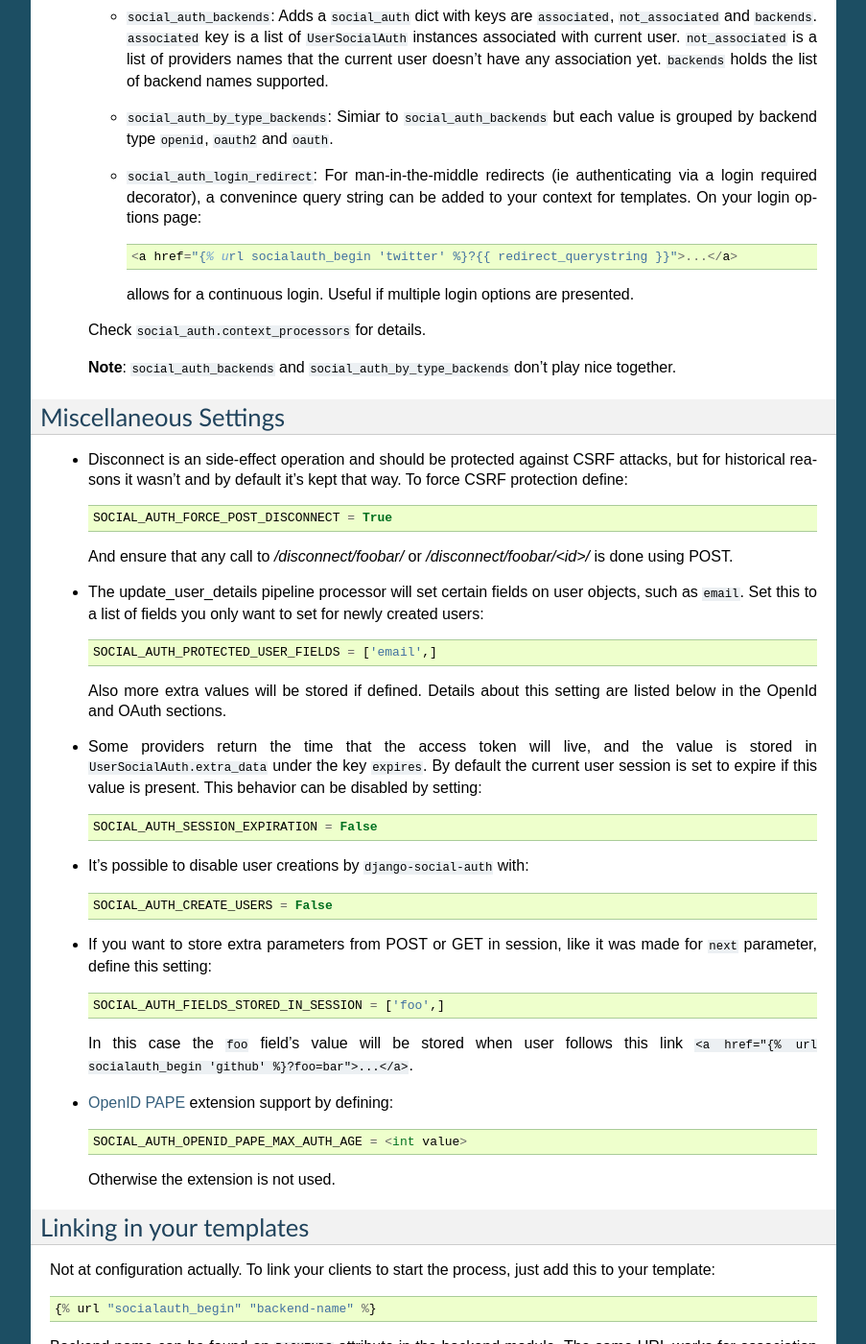
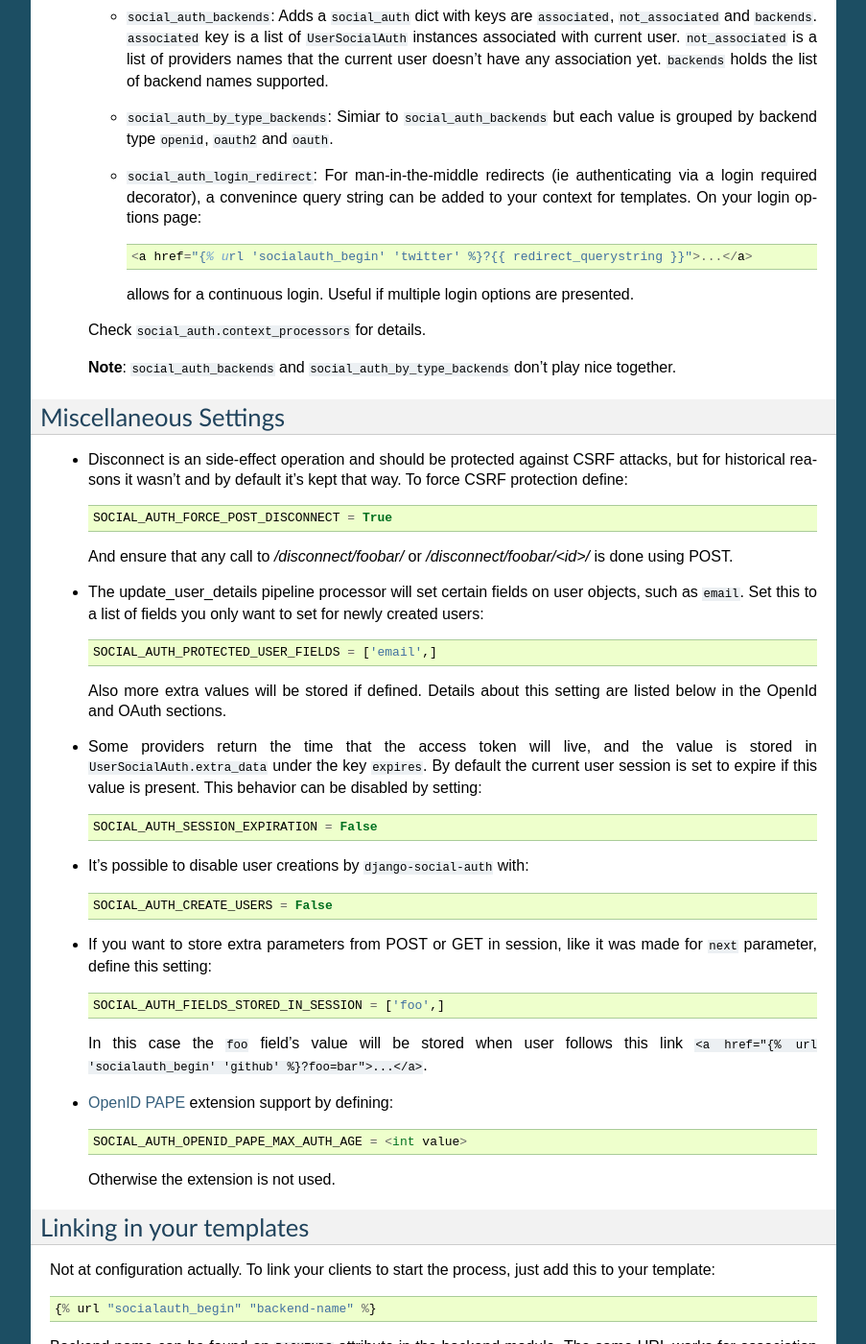
Before and after one commit to devs-cloud/django-social-auth-module, a Sphinx documentation site: the page built from doc/configuration.rst, in a window 1280 px wide and 1400 px high, scrolled down 7086 px. Shown: the whole window at 96% size, without its empty margins (198-1101 px from the left). Built offline with Sphinx 7.4.7, drawn with Linux system fonts in a browser that asks for light colours; pages that are not in the unit, such as notebooks, are missing from menus.

Commit message:
Use the new url tag syntax on docs. Closes #655

```diff
--- a/doc/backends/browserid.rst
+++ b/doc/backends/browserid.rst
@@ -14,7 +14,7 @@
     <script src="https://browserid.org/include.js" type="text/javascript"></script>
 
     <!-- Define a form to send the POST data -->
-    <form method="post" action="{% url socialauth_complete "browserid" %}">
+    <form method="post" action="{% url 'socialauth_complete' "browserid" %}">
         <input type="hidden" name="assertion" value="" />
         <a rel="nofollow" id="browserid" href="#">BrowserID</a>
     </form>
--- a/doc/backends/douban.rst
+++ b/doc/backends/douban.rst
@@ -21,7 +21,7 @@
 - Add ``'social_auth.backends.contrib.douban.DoubanBackend'``
   into your ``AUTHENTICATION_BACKENDS``.
 
-- Then you can start using ``{% url socialauth_begin 'douban' %}`` in your
+- Then you can start using ``{% url 'socialauth_begin' 'douban' %}`` in your
   templates
 
 
@@ -42,7 +42,7 @@
 - Add ``'social_auth.backends.contrib.douban.DoubanBackend2'``
   into your ``AUTHENTICATION_BACKENDS``.
 
-- Then you can start using ``{% url socialauth_begin 'douban2' %}`` in your
+- Then you can start using ``{% url 'socialauth_begin' 'douban2' %}`` in your
   templates.
 
 .. _Douban Services & API: http://www.douban.com/service/
--- a/doc/backends/twilio.rst
+++ b/doc/backends/twilio.rst
@@ -16,7 +16,7 @@
 
 - Usage example::
 
-    <a href="{% url socialauth_begin 'twilio' %}">Enter using Twilio</a>
+    <a href="{% url 'socialauth_begin' 'twilio' %}">Enter using Twilio</a>
 
 
 .. _Twilio Connect API: https://www.twilio.com/user/account/connect/apps
--- a/doc/configuration.rst
+++ b/doc/configuration.rst
@@ -427,7 +427,7 @@
     required decorator), a convenince query string can be added to your context
     for templates. On your login options page::
 
-        <a href="{% url socialauth_begin 'twitter' %}?{{ redirect_querystring }}">...</a>
+        <a href="{% url 'socialauth_begin' 'twitter' %}?{{ redirect_querystring }}">...</a>
 
     allows for a continuous login. Useful if multiple login options are
     presented.
@@ -477,7 +477,7 @@
       SOCIAL_AUTH_FIELDS_STORED_IN_SESSION = ['foo',]
 
   In this case the ``foo`` field's value will be stored when user follows this link
-  ``<a href="{% url socialauth_begin 'github' %}?foo=bar">...</a>``.
+  ``<a href="{% url 'socialauth_begin' 'github' %}?foo=bar">...</a>``.
 
 - `OpenID PAPE`_ extension support by defining::
 
```
